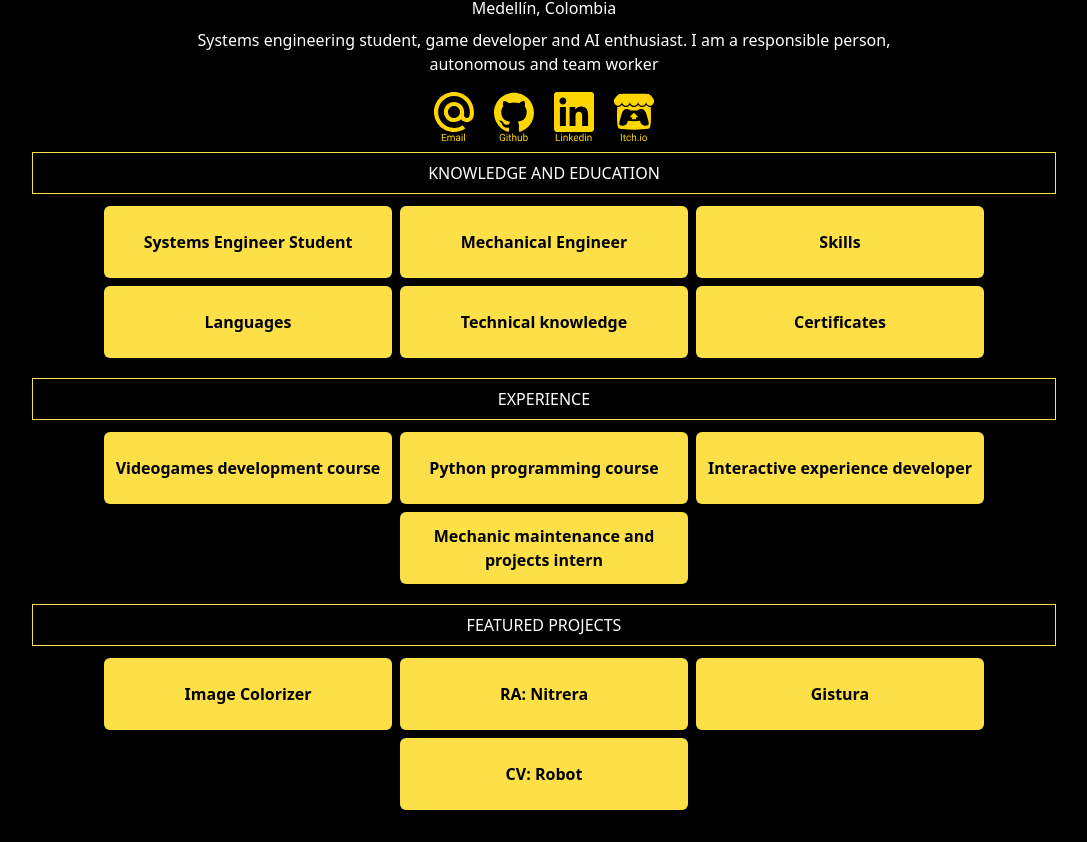
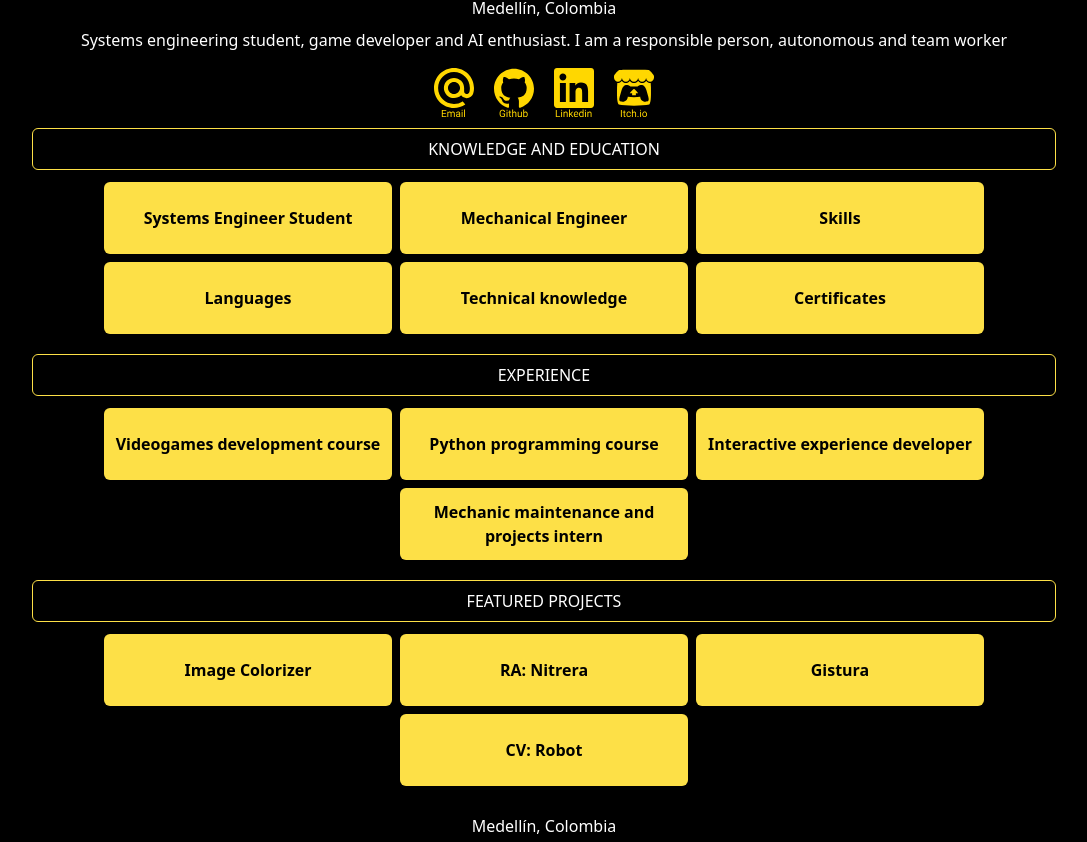
Before and after one commit to Royk8/curriculum-roy, a React (Create React App) app: page / in a window 1280 px wide. Shown: the part 335-1177 px from the top of the page, without its empty margins (96-1183 px from the left). Built offline with nearby package versions, Linux system fonts and the light colour scheme.

Commit message:
Title width

```diff
--- a/src/components/atoms/ProfilePic.jsx
+++ b/src/components/atoms/ProfilePic.jsx
@@ -5,7 +5,7 @@ const ProfilePic = ({ name, image }) => (
     <div className='bg-yellow-300 p-1 rounded-full m-3'>
       <img src={image} alt='profile' className='rounded-full profile-size' />
     </div>
-    <div className='border border-yellow-300 p-2 rounded-md w-4/5'>
+    <div className='border border-yellow-300 p-2 rounded-md w-full'>
       <h1 className='text-center text-2xl text-white'>{name}</h1>
     </div>
   </div>
--- a/src/components/organism/EducationSection.jsx
+++ b/src/components/organism/EducationSection.jsx
@@ -7,7 +7,7 @@ const EducationSection = () => {
   const { t } = useTranslation();
   return (
     <div className='flex flex-col items-center justify-center w-4/5 m-2'>
-      <span className='text-white text-center font-medium p-2 w-full border border-yellow-300'>
+      <span className='text-white text-center font-medium p-2 w-full border rounded-md border-yellow-300'>
         {t('knowledge-and-education')}
       </span>
       <div className='flex flex-wrap justify-center w-full mt-2'>
--- a/src/components/organism/ExperienceSection.jsx
+++ b/src/components/organism/ExperienceSection.jsx
@@ -7,7 +7,7 @@ const ExperienceSection = () => {
   const { t } = useTranslation();
   return (
     <div className='flex flex-col items-center justify-center w-4/5 m-2'>
-      <span className='text-white text-center font-medium p-2 w-full border border-yellow-300'>
+      <span className='text-white text-center font-medium p-2 w-full border rounded-md border-yellow-300'>
         {t('experience')}
       </span>
       <div className='flex flex-wrap justify-center w-full mt-2'>
--- a/src/components/organism/FeaturedProjectsSection.jsx
+++ b/src/components/organism/FeaturedProjectsSection.jsx
@@ -7,7 +7,7 @@ const FeaturedProjectsSection = () => {
   const { t } = useTranslation();
   return (
     <div className='flex flex-col items-center justify-center w-4/5 m-2 space-y-2 '>
-      <span className='text-white text-center font-medium p-2 w-full border border-yellow-300'>
+      <span className='text-white text-center font-medium p-2 w-full border border-yellow-300 rounded-md'>
         {t('featured-projects')}
       </span>
       <div className='flex flex-wrap justify-center w-full mt-2'>
--- a/src/components/organism/ProfileSection.jsx
+++ b/src/components/organism/ProfileSection.jsx
@@ -8,12 +8,12 @@ const ProfileSection = () => {
   const { t } = useTranslation();
 
   return (
-    <div className='flex flex-col items-center justify-center '>
+    <div className='flex flex-col items-center justify-center w-4/5'>
       <ProfilePic
         name='Roy Kleyder Maestre Ruda'
         image='assets/images/profilePic.jpg'
       />
-      <div className='text-white text-center w-4/5 my-4 space-y-2'>
+      <div className='text-white text-center w-full my-4 space-y-2'>
         <p>Medellín, Colombia</p>
         <p className='font-medium'>{t('roy-description')}</p>
       </div>
```
